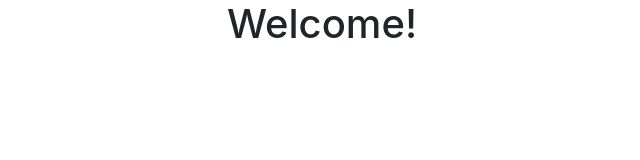
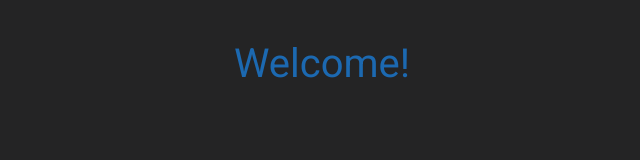
Before and after one commit to leouel/leouel.github.io, a plain HTML site: page index.html in a window 1280 px wide. Shown: the whole page, without its empty margins (318-958 px from the left). Drawn offline with nearby package versions, Linux system fonts and the light colour scheme.

Commit message:
CSS: Changed background color.

```diff
--- a/CSS/styles.css
+++ b/CSS/styles.css
@@ -1,3 +1,10 @@
+body {
+    background-color: rgb(36, 36, 37);
+}
+
 .title {
+    padding: 1em;
     text-align: center;
+    color: rgb(28, 105, 177);
+    font-family: 'Roboto', sans-serif;
 }
--- a/index.html
+++ b/index.html
@@ -3,6 +3,7 @@
 <head>
     <meta charset="UTF-8">
     <meta name="viewport" content="width=device-width, initial-scale=1.0">
+    <link href="https://fonts.googleapis.com/css2?family=Roboto&display=swap" rel="stylesheet">
     <link rel="stylesheet" href="https://stackpath.bootstrapcdn.com/bootstrap/4.5.0/css/bootstrap.min.css" integrity="sha384-9aIt2nRpC12Uk9gS9baDl411NQApFmC26EwAOH8WgZl5MYYxFfc+NcPb1dKGj7Sk" crossorigin="anonymous">
     <link rel="stylesheet" href="CSS/styles.css">
     <title>leouel</title>
```
